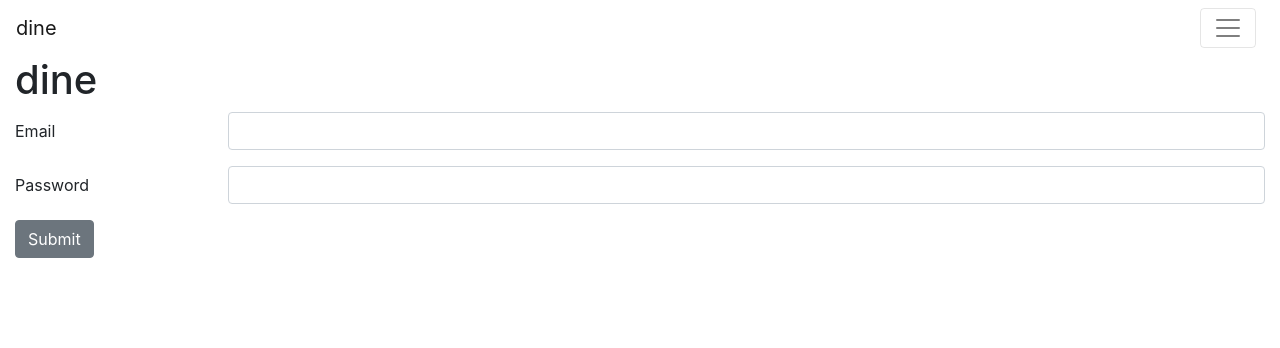
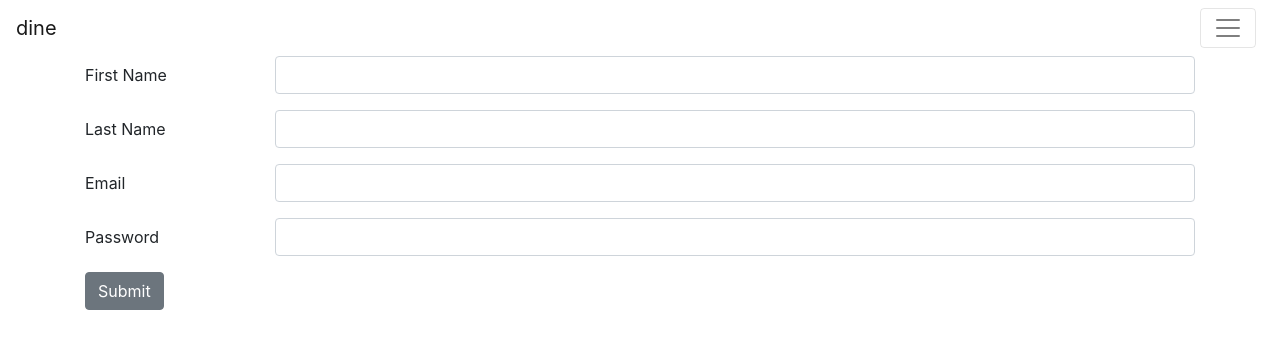
Before and after one commit to katieastuart/dine, a React (Create React App) app in the folder client/: page / in a window 1280 px wide. Shown: the top 348 px of the page. Built offline with nearby package versions, Linux system fonts and the light colour scheme.

Commit message:
added sign up information to profile page

```diff
--- /dev/null
+++ b/client/src/components/SignUpForm/Input.js
@@ -0,0 +1,37 @@
+import React from 'react';
+import { Col, Form, FormGroup, Label, Input, Button } from 'reactstrap';
+
+export default class Example extends React.Component {
+
+  render() {
+    return (
+      <Form>
+        <FormGroup row>
+          <Label sm={2}>First Name</Label>
+          <Col sm={10}>
+            <Input type="text" name="firstName" />
+          </Col>
+        </FormGroup>
+        <FormGroup row>
+          <Label sm={2}>Last Name</Label>
+          <Col sm={10}>
+            <Input type="text" name="lastName" id="formEmail" />
+          </Col>
+        </FormGroup>
+        <FormGroup row>
+          <Label for="exampleEmail2" sm={2}>Email</Label>
+          <Col sm={10}>
+            <Input type="email" name="email" id="formEmail" />
+          </Col>
+        </FormGroup>
+        <FormGroup row>
+          <Label for="exampleEmail2" sm={2}>Password</Label>
+          <Col sm={10}>
+            <Input type="password" name="password" id="formPassword" />
+          </Col>
+        </FormGroup>
+        <Button>Submit</Button>
+      </Form>
+    );
+  }
+}
--- /dev/null
+++ b/client/src/components/SignUpForm/index.js
@@ -0,0 +1 @@
+export { default } from "./Input";
--- a/client/src/pages/Profile/Profile.js
+++ b/client/src/pages/Profile/Profile.js
@@ -2,11 +2,24 @@ import React, { Component } from "react";
 import API from "../../utils/API";
 import { Container } from "../../components/Grid";
 import Input from "../../components/Form";
+import SignUpForm from "../../components/SignUpForm"
 
 class Profile extends Component {
+  state = {
+    newUser: false
+  }
+
   render() {
+    if(!this.state.newUser) {
+      return (
+      <Container>
+        <SignUpForm />
+      </Container>
+      )
+
+    }
     return (
-      <Container fluid>
+      <Container>
         <h1>dine</h1>
         <Input />
         {/* <Input
--- a/client/src/pages/Search/Search.js
+++ b/client/src/pages/Search/Search.js
@@ -168,9 +168,11 @@ class Search extends Component {
           </Container>
         );
       }
+
       if(this.state.redirect){
         return <Redirect to="/results"/>
       }
+
       return (
         <Container>
           <Modal />
```
Also changed, not shown: 1 other file (tests, documents, lock files or other folders).
